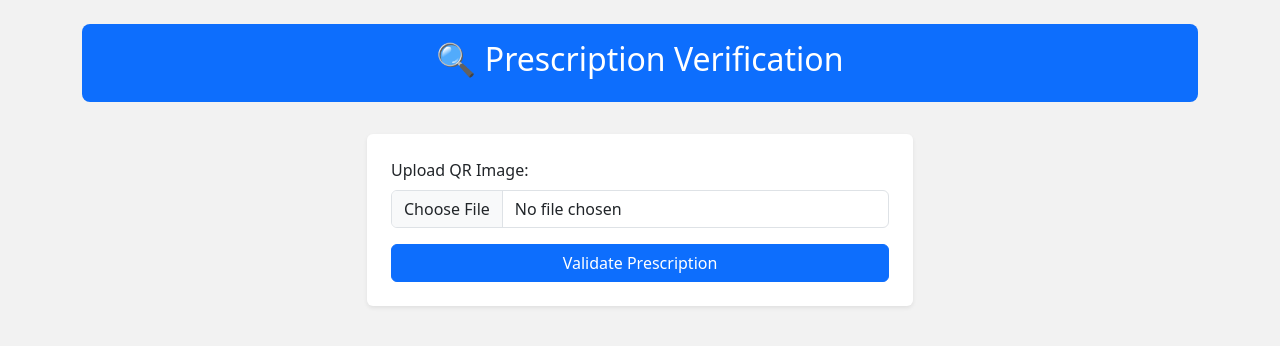
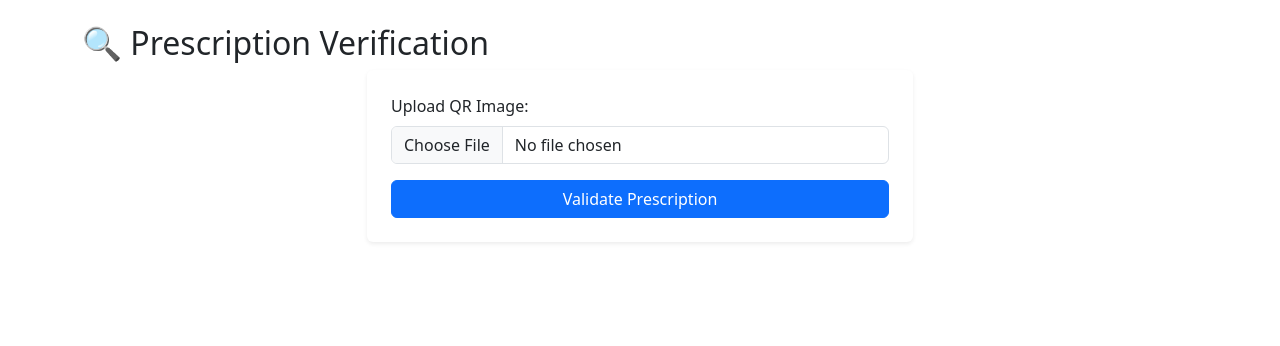
Before and after one commit to Harish-byte-ai/Prescriptracker, a Django app: page /verify/ in a window 1280 px wide. Shown: the top 346 px of the page. Run offline with Django 5.2, Linux system fonts and the light colour scheme.

Commit message:
Merge branch 'main' of https://github.com/Harish-byte-ai/Prescriptracker

```diff
--- a/prescriptrack/core/templates/verify_prescription.html
+++ b/prescriptrack/core/templates/verify_prescription.html
@@ -22,25 +22,6 @@
   <meta charset="UTF-8">
   <title>Prescription Verification</title>
   <link href="https://cdn.jsdelivr.net/npm/bootstrap@5.3.3/dist/css/bootstrap.min.css" rel="stylesheet">
-  <style>
-    body {
-      background-color: #f2f2f2;
-    }
-    .header {
-      background-color: #0d6efd;
-      color: white;
-      padding: 1rem;
-      text-align: center;
-      border-radius: 0.5rem;
-      margin-bottom: 2rem;
-    }
-    .result-box {
-      background-color: #fff;
-      padding: 1.5rem;
-      border-radius: 0.5rem;
-      box-shadow: 0 2px 8px rgba(0,0,0,0.1);
-    }
-  </style>
 </head>
 <body>
 
```
